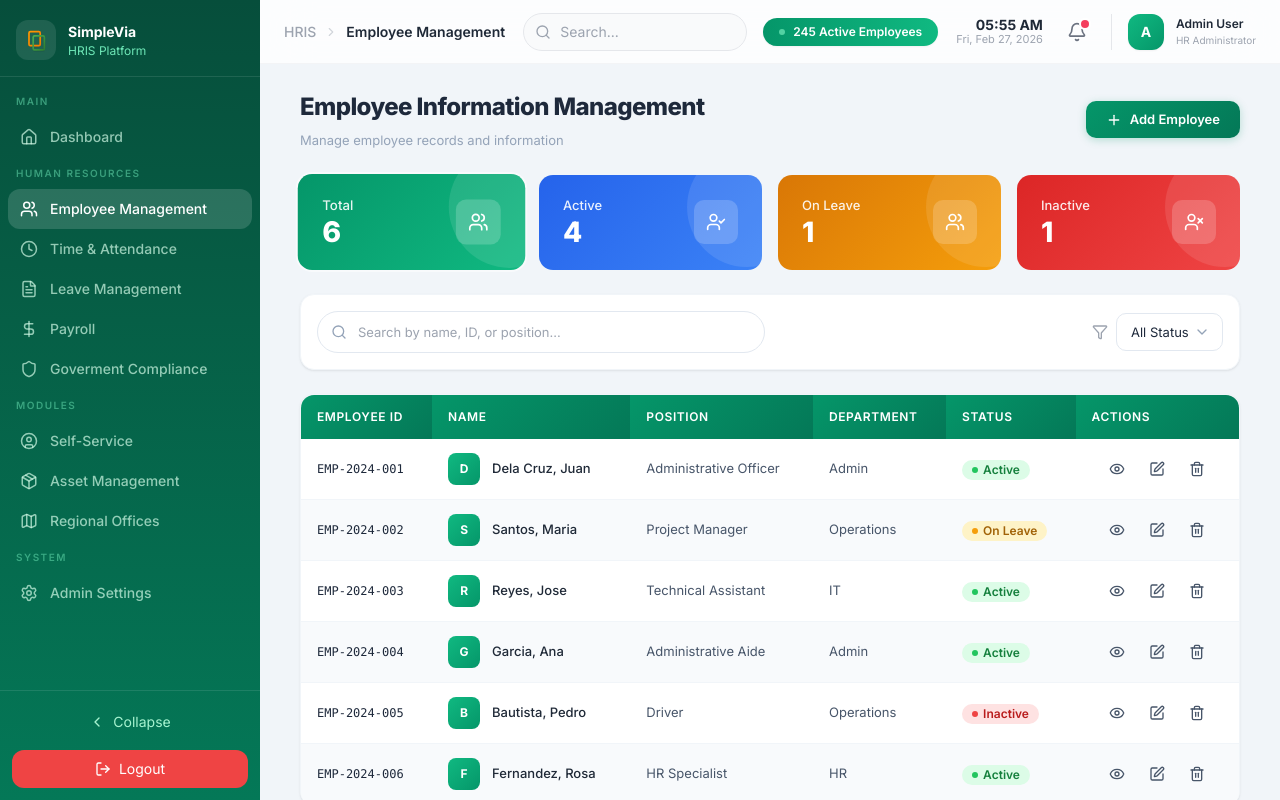
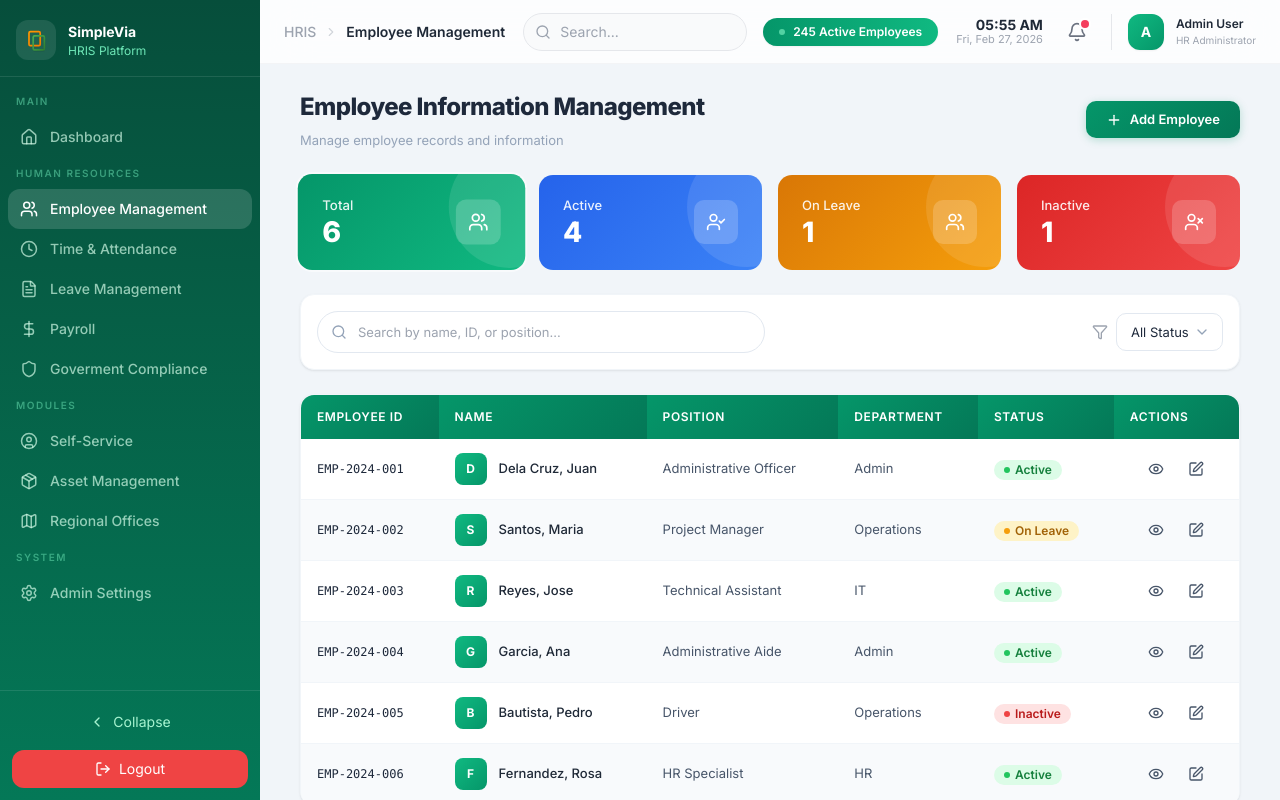
Before and after one commit to hartnepacina/hris-system-frontend, a React (Vite) app: page /dashboard/personal-records in a window 1280 px wide. Built offline with nearby package versions, Linux system fonts and the light colour scheme.

Commit message:
Updated EmployeeList - removed delete button and centered actions

```diff
--- a/src/pages/personal-records/EmployeeList.tsx
+++ b/src/pages/personal-records/EmployeeList.tsx
@@ -1,5 +1,5 @@
 import { useState } from 'react';
-import { Search, Plus, Eye, Edit, Trash2, X, Users, UserCheck, UserX, Filter } from 'lucide-react';
+import { Search, Plus, Eye, Edit, X, Users, UserCheck, UserX, Filter } from 'lucide-react';
 
 interface Employee {
     id: number;
@@ -93,10 +93,6 @@ const EmployeeList = () => {
         setShowViewPanel(true);
     };
 
-    const openDelete = (emp: Employee) => {
-        setSelectedEmployee(emp);
-        setShowDeleteDialog(true);
-    };
 
     const FormFields = ({ onSubmit, submitLabel }: { onSubmit: () => void; submitLabel: string }) => (
         <div className="space-y-4">
@@ -242,9 +238,6 @@ const EmployeeList = () => {
                                             <button onClick={() => openEdit(emp)} className="btn-ghost btn-icon text-emerald-600 hover:bg-emerald-50" title="Edit">
                                                 <Edit className="w-4 h-4" />
                                             </button>
-                                            <button onClick={() => openDelete(emp)} className="btn-ghost btn-icon text-red-500 hover:bg-red-50" title="Delete">
-                                                <Trash2 className="w-4 h-4" />
-                                            </button>
                                         </div>
                                     </td>
                                 </tr>
```
